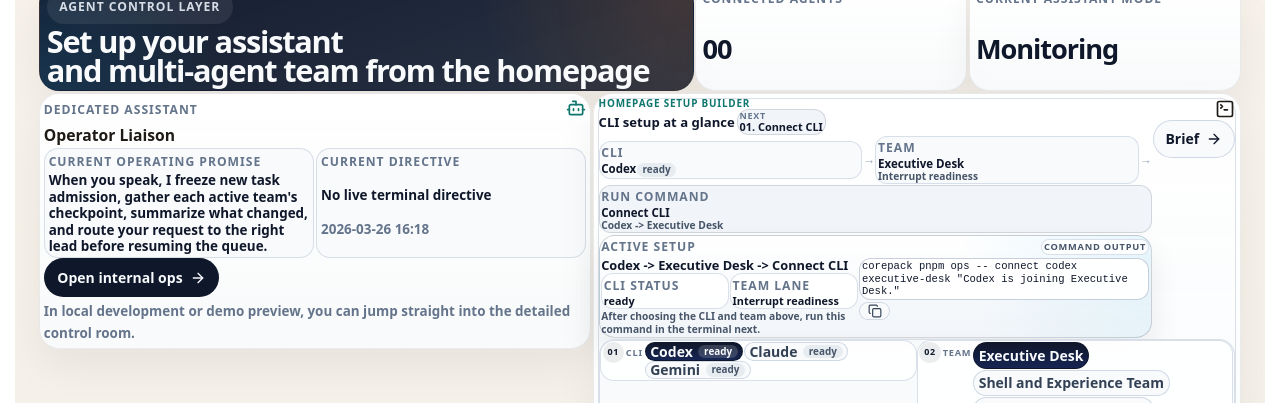
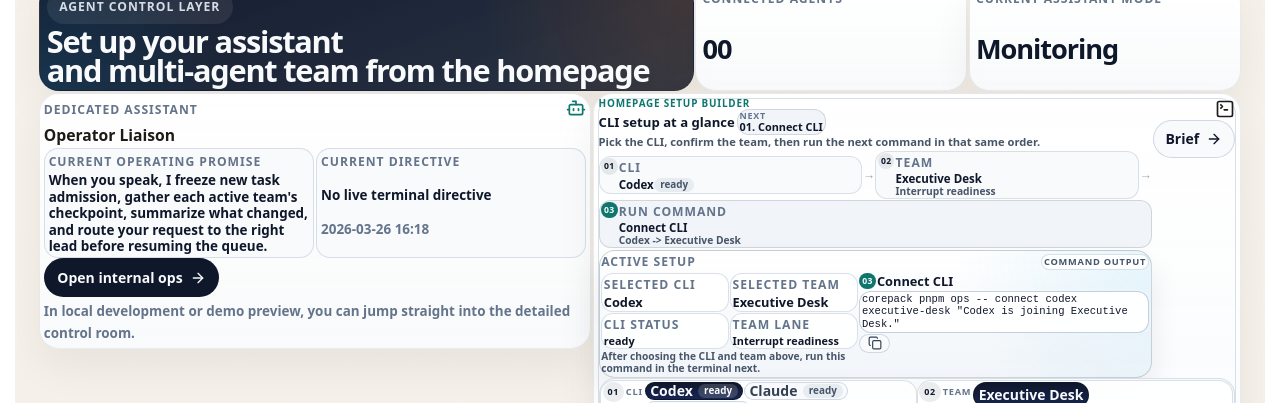
Before and after one commit to GongJae00/research-pages, a Next.js app in the folder apps/web/: page /en in a window 1280 px wide. Shown: the part 1580-1983 px from the top of the page. Built offline with nearby package versions, Linux system fonts and the light colour scheme; no server answers.

Commit message:
Autonomy batch 1695: reliability-desk, shell-experience

```diff
--- a/apps/web/src/app/api/ops-terminal/route.ts
+++ b/apps/web/src/app/api/ops-terminal/route.ts
@@ -180,6 +180,24 @@ function getSessionContext(
         recommendedAction: runningSession ? "retry" : "restart",
         recommendedSessionId: runningSession?.id ?? null,
       };
+  }
+}
+
+function getSessionContextForSnapshot(
+  session: OpsTerminalSessionSnapshot | null,
+  sessions: OpsTerminalSessionSnapshot[],
+) {
+  if (!session) {
+    return null;
+  }
+
+  switch (session.status) {
+    case "stopping":
+    case "closed":
+    case "error":
+      return getSessionContext(session.status, sessions, session, session.id);
+    default:
+      return null;
   }
 }
 
@@ -406,12 +424,17 @@ export async function POST(request: NextRequest) {
         }
 
         const result = await stopOpsTerminalSession(sessionId);
+        const sessions = listOpsTerminalSessions();
+        const session = sessions.find((item) => item.id === result.session.id) ?? result.session;
+
         return NextResponse.json({
           ok: true,
-          session: result.session,
+          session,
           transition: result.transition,
+          sessionState: result.sessionState,
           recovery: result.recovery,
-          sessions: listOpsTerminalSessions(),
+          sessionContext: getSessionContextForSnapshot(session, sessions),
+          sessions,
         });
       }
 
--- a/apps/web/src/components/homepage-agent-control-section.module.css
+++ b/apps/web/src/components/homepage-agent-control-section.module.css
@@ -453,8 +453,9 @@
 }
 
 .setupCompactSummaryItem {
-  display: grid;
-  gap: 0.02rem;
+  display: flex;
+  align-items: flex-start;
+  gap: 0.08rem;
   min-width: 0;
   padding: 0.08rem 0.1rem;
   border: 1px solid rgba(203, 213, 225, 0.72);
@@ -466,6 +467,34 @@
 .setupCompactSummaryItemAccent {
   border-color: rgba(15, 23, 42, 0.14);
   background: rgba(241, 245, 249, 0.98);
+}
+
+.setupCompactSummaryContent {
+  display: grid;
+  gap: 0.02rem;
+  min-width: 0;
+}
+
+.setupCompactSummaryOrdinal {
+  display: inline-flex;
+  align-items: center;
+  justify-content: center;
+  width: 1.02rem;
+  height: 1.02rem;
+  border-radius: 999px;
+  background: rgba(15, 23, 42, 0.08);
+  color: #0f172a;
+  font-size: 0.54rem;
+  font-weight: 800;
+  letter-spacing: 0.04em;
+  line-height: 1;
+  flex: 0 0 1.02rem;
+}
+
+.setupCompactSummaryItemAccent .setupCompactSummaryOrdinal,
+.setupActiveCommandHeader .setupCompactSummaryOrdinal {
+  background: #0f766e;
+  color: #f8fafc;
 }
 
 .setupCompactSummaryValueRow {
@@ -580,11 +609,29 @@
   min-width: 0;
 }
 
-.setupActivePathStory strong {
+.setupActivePathStory strong,
+.setupActiveCommandHeader strong {
   color: #0f172a;
   font-size: 0.8rem;
   line-height: 1.14;
   overflow-wrap: anywhere;
+}
+
+.setupActiveSelectionRow {
+  display: flex;
+  flex-wrap: wrap;
+  gap: 0.04rem;
+}
+
+.setupActiveSelectionChip {
+  display: grid;
+  gap: 0.02rem;
+  min-width: 0;
+  padding: 0.08rem 0.1rem;
+  border: 1px solid rgba(203, 213, 225, 0.72);
+  border-radius: 12px;
+  background: rgba(255, 255, 255, 0.88);
+  flex: 1 1 7.5rem;
 }
 
 .setupActivePathHelp {
@@ -596,6 +643,13 @@
 
 .setupActiveCommand {
   display: grid;
+  gap: 0.08rem;
+  min-width: 0;
+}
+
+.setupActiveCommandHeader {
+  display: flex;
+  align-items: center;
   gap: 0.08rem;
   min-width: 0;
 }
--- a/apps/web/src/components/homepage-agent-control-section.tsx
+++ b/apps/web/src/components/homepage-agent-control-section.tsx
@@ -431,8 +431,11 @@ export function HomepageAgentControlSection({
                     </span>
                   ) : null}
                 </div>
+                <p className={styles.setupSequenceIntro}>{copy.setupSequenceIntro}</p>
                 <div className={styles.setupCompactSummary} aria-label={setupFlowLabel}>
                   <div className={styles.setupCompactSummaryItem}>
+                    <span className={styles.setupCompactSummaryOrdinal}>01</span>
+                    <div className={styles.setupCompactSummaryContent}>
                       <span className={styles.metaLabel}>{copy.chooseProvider}</span>
                       <div className={styles.setupCompactSummaryValueRow}>
                         <strong>{selectedProvider?.label ?? "-"}</strong>
@@ -445,15 +448,19 @@ export function HomepageAgentControlSection({
                         ) : null}
                       </div>
                     </div>
+                  </div>
 
                   <span className={styles.setupCompactSummaryDivider} aria-hidden="true">
                     &rarr;
                   </span>
 
                   <div className={styles.setupCompactSummaryItem}>
+                    <span className={styles.setupCompactSummaryOrdinal}>02</span>
+                    <div className={styles.setupCompactSummaryContent}>
                       <span className={styles.metaLabel}>{copy.chooseTeam}</span>
                       <strong>{selectedTeam?.name ?? "-"}</strong>
                       <span className={styles.setupSummaryMeta}>{selectedTeam?.lane ?? "-"}</span>
+                    </div>
                   </div>
 
                   <span className={styles.setupCompactSummaryDivider} aria-hidden="true">
@@ -463,6 +470,8 @@ export function HomepageAgentControlSection({
                   <div
                     className={`${styles.setupCompactSummaryItem} ${styles.setupCompactSummaryItemAccent}`}
                   >
+                    <span className={styles.setupCompactSummaryOrdinal}>03</span>
+                    <div className={styles.setupCompactSummaryContent}>
                       <span className={styles.metaLabel}>{copy.runCommandLabel}</span>
                       <strong>{nextSetupCommand?.title ?? copy.setupCommand}</strong>
                       {setupFlowDigest ? (
@@ -470,6 +479,7 @@ export function HomepageAgentControlSection({
                           {formatSetupPair(selectedProvider?.label, selectedTeam?.name)}
                         </span>
                       ) : null}
+                    </div>
                   </div>
                 </div>
 
@@ -482,9 +492,16 @@ export function HomepageAgentControlSection({
 
                     <div className={styles.setupActivePathGrid}>
                       <div className={styles.setupActivePathStory}>
-                        <strong>
-                          {`${selectedProvider?.label ?? "-"} -> ${selectedTeam?.name ?? "-"} -> ${nextSetupCommand.title}`}
-                        </strong>
+                        <div className={styles.setupActiveSelectionRow}>
+                          <span className={styles.setupActiveSelectionChip}>
+                            <span className={styles.metaLabel}>{copy.selectedCli}</span>
+                            <strong>{selectedProvider?.label ?? "-"}</strong>
+                          </span>
+                          <span className={styles.setupActiveSelectionChip}>
+                            <span className={styles.metaLabel}>{copy.selectedTeamLabel}</span>
+                            <strong>{selectedTeam?.name ?? "-"}</strong>
+                          </span>
+                        </div>
                         <div className={styles.nextCommandMetaRow}>
                           <span className={styles.nextCommandMetaChip}>
                             <span className={styles.metaLabel}>{copy.selectedCliStatusLabel}</span>
@@ -501,6 +518,10 @@ export function HomepageAgentControlSection({
                       </div>
 
                       <div className={styles.setupActiveCommand}>
+                        <div className={styles.setupActiveCommandHeader}>
+                          <span className={styles.setupCompactSummaryOrdinal}>03</span>
+                          <strong>{nextSetupCommand.title}</strong>
+                        </div>
                         <code>{nextSetupCommand.command}</code>
                         <button
                           type="button"
--- a/apps/web/src/lib/ops-terminal-manager.ts
+++ b/apps/web/src/lib/ops-terminal-manager.ts
@@ -49,6 +49,7 @@ export interface OpsTerminalSessionSnapshot {
 
 export interface OpsTerminalStopResult {
   session: OpsTerminalSessionSnapshot;
+  sessionState: OpsTerminalSessionStatus;
   transition: "stop-requested" | "stopped" | "already-stopped";
   recovery: string;
 }
@@ -594,6 +595,7 @@ export async function stopOpsTerminalSession(sessionId: string) {
   if (record.snapshot.status === "error") {
     return {
       session: record.snapshot,
+      sessionState: record.snapshot.status,
       transition: "already-stopped",
       recovery:
         "Session already failed and is no longer running. Review the session transcript for the failure details, then start a new session before retrying.",
@@ -603,6 +605,7 @@ export async function stopOpsTerminalSession(sessionId: string) {
   if (record.snapshot.status === "closed") {
     return {
       session: record.snapshot,
+      sessionState: record.snapshot.status,
       transition: "already-stopped",
       recovery: record.snapshot.stopRequestedAt
         ? "Session stop has already completed. Refresh terminal sessions, then start a new session if you still need an interactive shell."
@@ -613,6 +616,7 @@ export async function stopOpsTerminalSession(sessionId: string) {
   if (record.snapshot.status === "stopping") {
     return {
       session: record.snapshot,
+      sessionState: record.snapshot.status,
       transition: "stop-requested",
       recovery: "Stop already requested. Wait for the session to close, refresh terminal sessions, then start a new session if needed.",
     } satisfies OpsTerminalStopResult;
@@ -640,6 +644,7 @@ export async function stopOpsTerminalSession(sessionId: string) {
   if (currentSession.status === "closed") {
     return {
       session: currentSession,
+      sessionState: currentSession.status,
       transition: "stopped",
       recovery:
         "Session has fully stopped. Refresh terminal sessions, then start a new session if you still need an interactive shell.",
@@ -648,6 +653,7 @@ export async function stopOpsTerminalSession(sessionId: string) {
 
   return {
     session: currentSession,
+    sessionState: currentSession.status,
     transition: "stop-requested",
     recovery: "Wait for the session to close, then refresh terminal sessions before sending more input.",
   } satisfies OpsTerminalStopResult;
```
Lines whose indentation alone changed are shown as unchanged.
